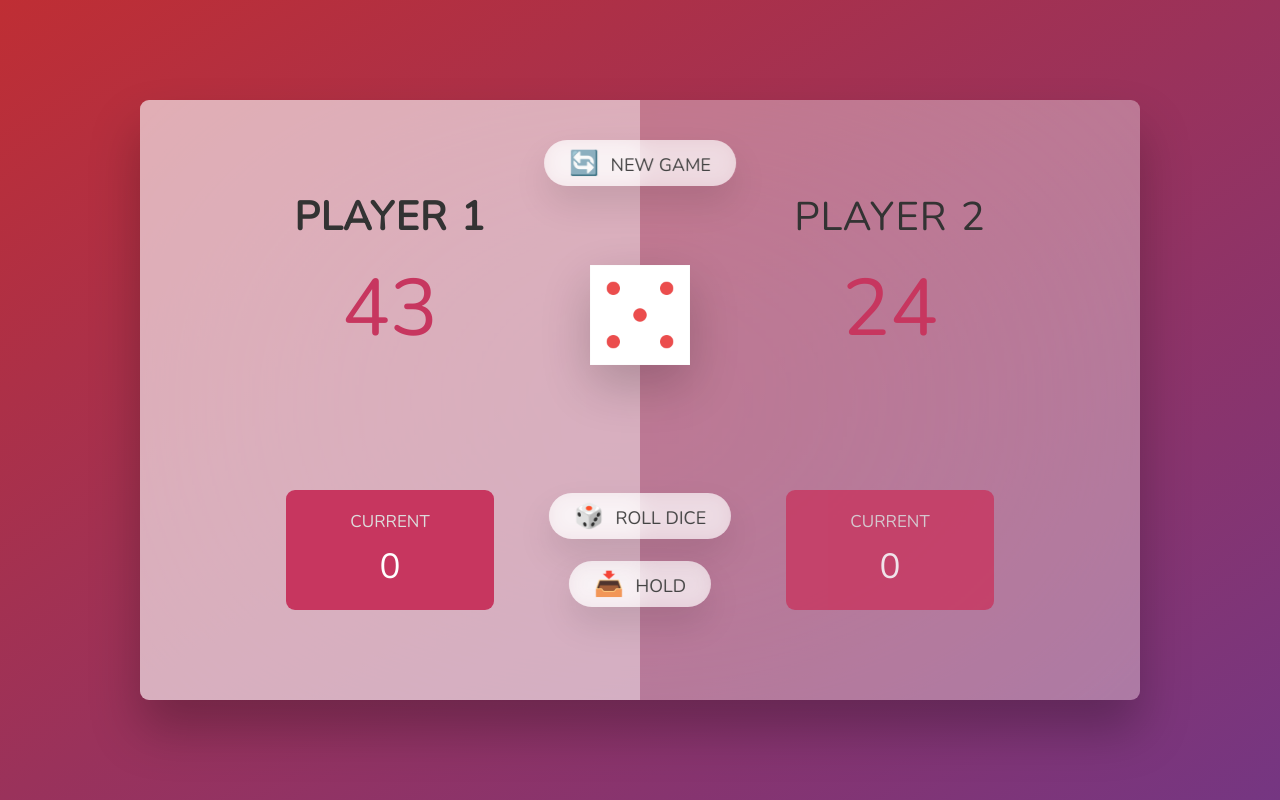
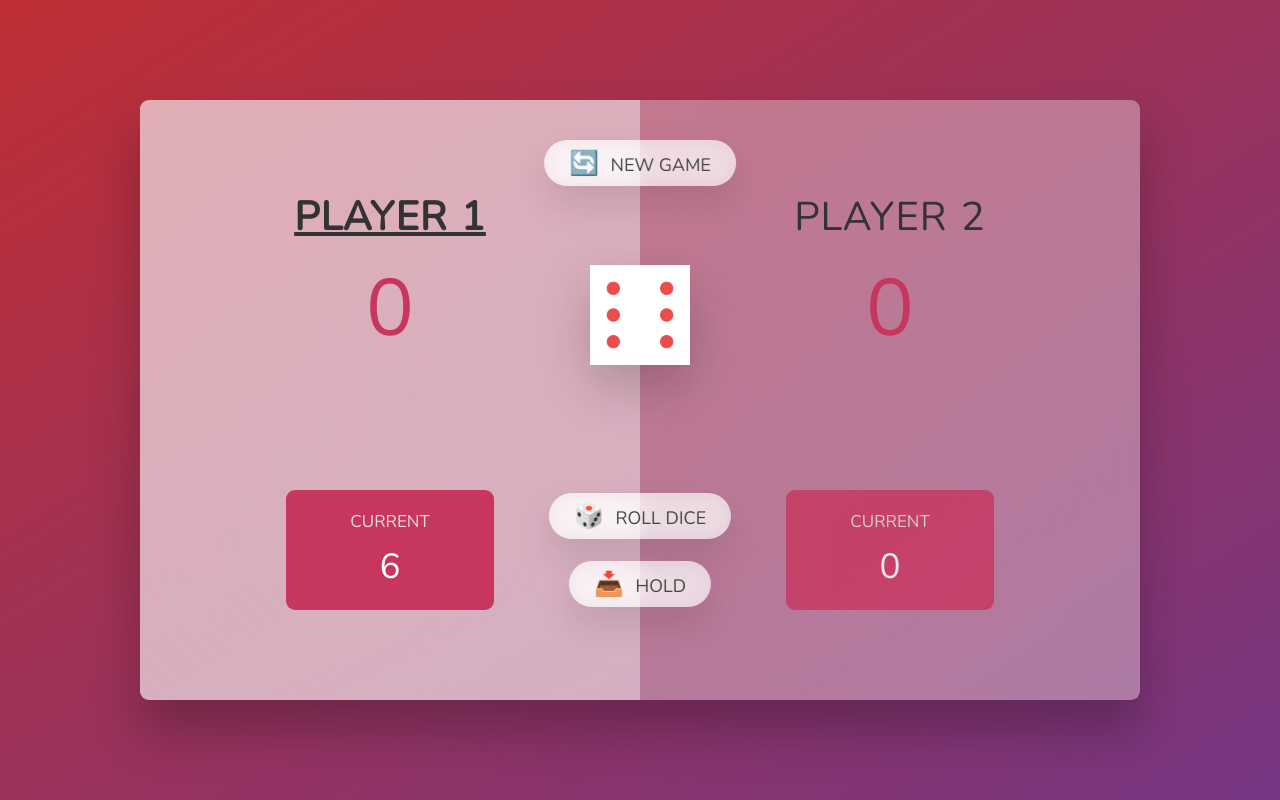
Before and after one commit to pkErbynn/js-masterclass, a plain HTML site: page 1-PigGame/index.html in a window 1280 px wide. Both pictures are taken after a click on the button "🎲 ROLL DICE". Drawn offline with nearby package versions, Linux system fonts and the light colour scheme.

Commit message:
event handling

```diff
--- a/1-PigGame/script.js
+++ b/1-PigGame/script.js
@@ -1,5 +1,3 @@
-'use strict';
-
 /*
 
 Game Rules:
@@ -12,3 +10,46 @@ Game Rules:
 - The first player to reach 100 points on GLOBAL score wins the game
 
 */
+
+var globalScores = [0, 0];
+var roundScore = 0;
+var activePlayer = 0; // player 1
+
+// dice random number generation
+// var diceNumber = Math.floor(Math.random() * 6) + 1;
+
+// remove dice via css style
+document.querySelector('.dice').style.display = 'none';
+
+// set all scores to zero
+document.getElementById('score--0').textContent = 0;
+document.getElementById('current--0').textContent = 0;
+document.getElementById('score--1').textContent = 0;
+document.getElementById('current--1').textContent = 0;
+
+// click event handlers, w/ callback fnx
+document.querySelector('.btn--roll').addEventListener('click', function() {
+    // generate random number
+    var diceNumber = Math.floor(Math.random() * 6) + 1;
+
+    // display dice
+    var diceElement = document.querySelector('.dice');
+    diceElement.src = 'dice-' + diceNumber + '.png';    // change dice img to match random number
+    diceElement.style.display = 'block';    // display finally
+
+    // show and update in current score
+    document.getElementById('current--' + activePlayer).textContent = diceNumber;
+    roundScore = diceNumber;
+    console.log(roundScore);
+})
+
+
+
+
+
+// ==== NB ====
+// document.querySelector('#current--' + activePlayer).textContent = dice; // sets raw text, not html-based
+// var diceValue = document.querySelector('#current--' + activePlayer).textContent;
+// console.log(diceValue); // gets raw value
+
+// document.querySelector('#current--' + activePlayer).innerHTML = '<i>' + dice + '</i>';   // set as html parsing
--- a/1-PigGame/style.css
+++ b/1-PigGame/style.css
@@ -67,7 +67,8 @@ main {
   background-color: rgba(255, 255, 255, 0.4);
 }
 .player--active .name {
-  font-weight: 700;
+  font-weight: 900;
+  text-decoration: underline;
 }
 .player--active .score {
   font-weight: 400;
```
Also changed, not shown: note.md (+6 -0 lines).
